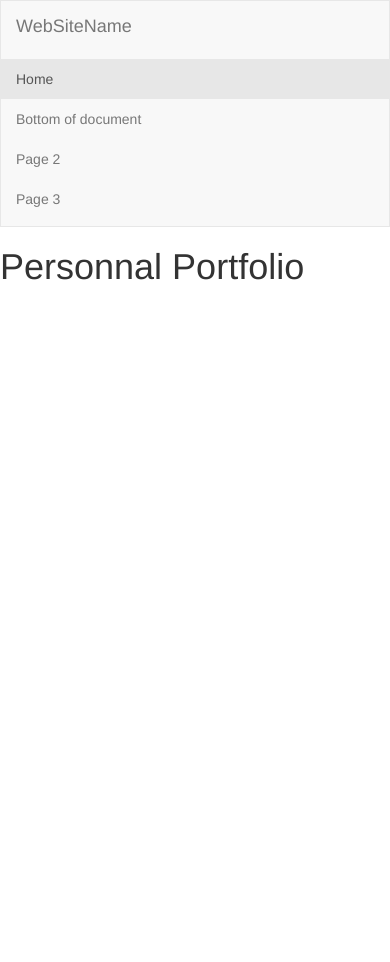
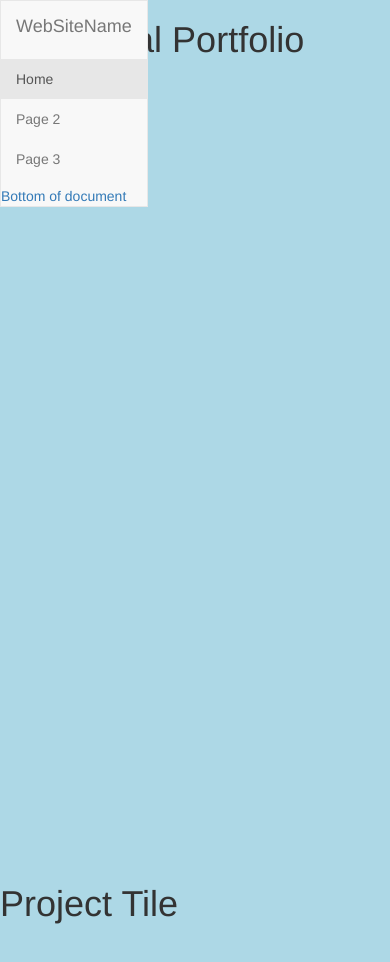
Before and after one commit to Abdelrahman-Zeidan/Abdelrahman-Njigouh-Microverse, a plain HTML site: page index.html in a window 390 px wide. Shown: the top 962 px of the page. Drawn offline with nearby package versions, Linux system fonts and the light colour scheme.

Commit message:
point 9 and 10

```diff
--- a/css/style.css
+++ b/css/style.css
@@ -0,0 +1,18 @@
+section {
+  height: 100vh;
+
+
+  body {
+background-color: lightgreen;
+}
+
+@media only screen and (max-width: 600px) {
+body {
+background-color: lightblue;
+}
+}
+}
+#navbar {
+    position: fixed;
+    top: 0;
+}
--- a/index.html
+++ b/index.html
@@ -11,9 +11,15 @@
   <script src="https://maxcdn.bootstrapcdn.com/bootstrap/3.4.1/js/bootstrap.min.js"></script>
 
   <style>
-    section {
-      height: 100vh;
-    }
+  body {
+background-color: lightgreen;
+}
+
+@media only screen and (max-width: 600px) {
+body {
+  background-color: lightblue;
+}
+}
   </style>
 
   </head>
@@ -43,12 +49,12 @@
         </div>
         <ul class="nav navbar-nav">
           <li class="active"><a href="#">Home</a></li>
-          <li><a href="#bottom">Bottom of document</a></li>
+          <li></li>
           <li><a href="#">Page 2</a></li>
           <li><a href="#">Page 3</a></li>
         </ul>
       </div>
-
+     <a href="#bottom">Bottom of document</a>
     </nav>
 
 
```
